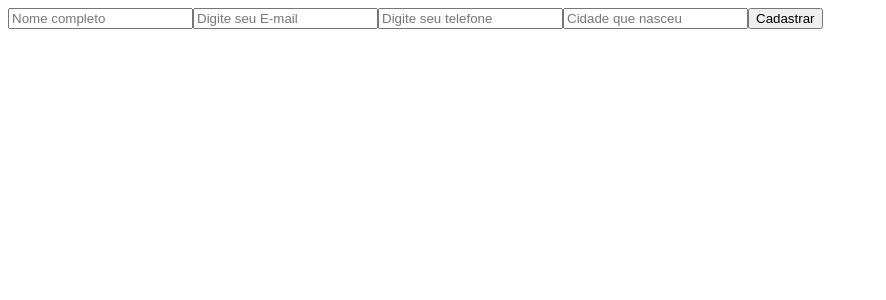
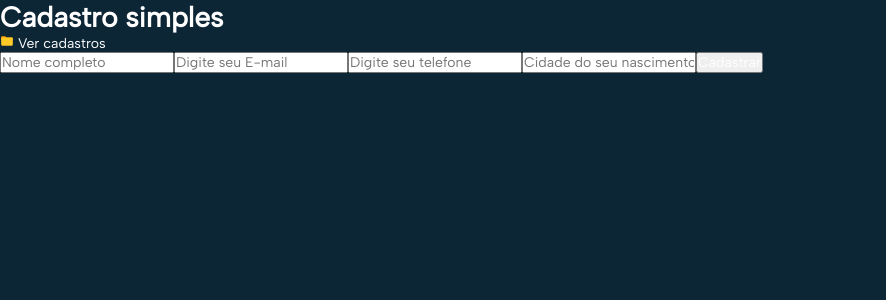
Before and after one commit to gutto-moura/cadastro-simples, a React (Create React App) app: page / in a window 1280 px wide. Shown: the top 300 px of the page, without its empty margins (0-886 px from the left). Built offline with nearby package versions, Linux system fonts and the light colour scheme.

Commit message:
Criação do estilo global e pasta de estilo

```diff
--- a/package.json
+++ b/package.json
@@ -13,6 +13,7 @@
     "react-router-dom": "^6.3.0",
     "react-scripts": "5.0.1",
     "react-toastify": "^9.0.8",
+    "styled-components": "^5.3.5",
     "web-vitals": "^2.1.4"
   },
   "scripts": {
--- a/public/index.html
+++ b/public/index.html
@@ -9,6 +9,9 @@
       name="description"
       content="Web site created using create-react-app"
     />
+    <link rel="preconnect" href="https://fonts.googleapis.com">
+    <link rel="preconnect" href="https://fonts.gstatic.com" crossorigin>
+    <link href="https://fonts.googleapis.com/css2?family=Albert+Sans:wght@200;300;400&display=swap" rel="stylesheet">
     <link rel="apple-touch-icon" href="%PUBLIC_URL%/logo192.png" />
     <!--
       manifest.json provides metadata used when your web app is installed on a
--- a/src/App.js
+++ b/src/App.js
@@ -1,10 +1,13 @@
 import { ToastContainer } from 'react-toastify';
 import 'react-toastify/dist/ReactToastify.css';
 import Router from "./routes/routes";
+import GlobalStyle from "./pages/styles/global";
+
 function App() {
   return (
     <div>
       <ToastContainer autoClose={3000}/>
+      <GlobalStyle />
       <Router />
     </div>
   );
--- a/src/pages/Admin/index.js
+++ b/src/pages/Admin/index.js
@@ -2,7 +2,7 @@ import { collection, getDocs, doc, deleteDoc  } from "firebase/firestore";
 import { useCallback, useEffect, useState } from "react";
 import { db } from "../../services/firebaseConfig";
 import { toast } from 'react-toastify';
-import { FcFullTrash,FcRefresh } from "react-icons/fc";
+import { FcFullTrash,FcSynchronize } from "react-icons/fc";
 
 function Admin(){
     const [users, setUsers] = useState([]);
@@ -47,14 +47,16 @@ function Admin(){
 
     return(
         <div>
-            <button onClick={allUsers}><FcRefresh />Atualizar dados</button>
+            <button onClick={allUsers}><FcSynchronize />Atualizar dados</button>
             <table>
                 <thead>
-                    <th scope="col">NOME</th>
-                    <th scope="col">EMAIL</th>
-                    <th scope="col">TELEFONE</th>
-                    <th scope="col">CIDADE</th>
-                    <th scope="col">#</th>
+                    <tr>
+                        <th scope="col">NOME</th>
+                        <th scope="col">EMAIL</th>
+                        <th scope="col">TELEFONE</th>
+                        <th scope="col">CIDADE</th>
+                        <th scope="col">#</th>
+                    </tr>
                 </thead>
                 <tbody>
                     {
--- a/src/pages/Cadastro/index.js
+++ b/src/pages/Cadastro/index.js
@@ -2,27 +2,25 @@ import { collection, addDoc } from "firebase/firestore";
 import { useState } from "react";
 import { db } from "../../services/firebaseConfig";
 import { toast } from 'react-toastify';
-
+import { FcFolder } from "react-icons/fc";
 
 function Cadastro(){
-    const [nome, setNome] = useState('');
+    const [name, setName] = useState('');
     const [email, setEmail] = useState('');
-    const [telefone, setTelefone] = useState('');
-    const [cidade, setCidade] = useState('');
+    const [telephone, setTelephone] = useState('');
+    const [city, setCity] = useState('');
 
     //Inserir usuario
     async function insertUser(e){
         e.preventDefault();
     try {
         const docRef = await addDoc(collection(db, "person"), {
-          nome: nome,
+          nome: name,
           email: email,
-          telefone: telefone,
-          cidade: cidade
+          telefone: telephone,
+          cidade: city
         });
         toast.success('Usuário adicionado!')
-        console.log("Document written with ID: ", docRef.id);
-
       } catch (e) {
         console.error("Error adding document: ", e);
       }
@@ -30,11 +28,15 @@ function Cadastro(){
 
     return(
         <div>
+            <div>
+                <h1>Cadastro simples</h1>
+                <span><FcFolder /> Ver cadastros</span>
+            </div>
             <form onSubmit={insertUser}>
                 <input
                     placeholder = "Nome completo"
-                    value = {nome}
-                    onChange = {e => setNome(e.target.value)}
+                    value = {name}
+                    onChange = {e => setName(e.target.value)}
                 />
                 <input
                     placeholder = "Digite seu E-mail"
@@ -45,20 +47,16 @@ function Cadastro(){
                 />
                 <input
                     placeholder = "Digite seu telefone"
-                    value = {telefone}
-                    pattern = "^[0-9]{11}$"
-                    onChange = {e => setTelefone(e.target.value)}
+                    value = {telephone}
+                    onChange = {e => setTelephone(e.target.value)}
                 />
                 <input
-                    placeholder = "Cidade que nasceu"
-                    value = {cidade}
-                    onChange = {e => setCidade(e.target.value)}
+                    placeholder = "Cidade do seu nascimento"
+                    value = {city}
+                    onChange = {e => setCity(e.target.value)}
                 />
                 <button type="submit">Cadastrar</button>
             </form>
-            <div>
-                {/*<button onClick = {allUser}>Atualizar cadastros</button>*/}
-            </div>
 
         </div>
 
--- /dev/null
+++ b/src/pages/styles/global.js
@@ -0,0 +1,27 @@
+import { createGlobalStyle } from "styled-components";
+
+export default createGlobalStyle`
+    *{
+        margin: 0;
+        padding: 0;
+        outline: 0;
+        box-sizing: border-box;
+    }
+    html, body, #root{
+        min-heigth: 100%;
+    }
+    body{
+        background: #0D2636;
+        font-size: 14px;
+        -webkit-font-smoothing: antialiased !important;
+    }
+
+    body, input, button{
+        color: #fff;
+        font-size: 14px;
+        font-family: 'Albert Sans', sans-serif;;
+    }
+    button{
+        cursor: pointer;
+    }
+`;
```
Also changed, not shown: src/pages/Admin/styleAdmin.js (added), src/pages/Cadastro/styleCadastro.js (added), 1 other file (tests, documents, lock files or other folders).
